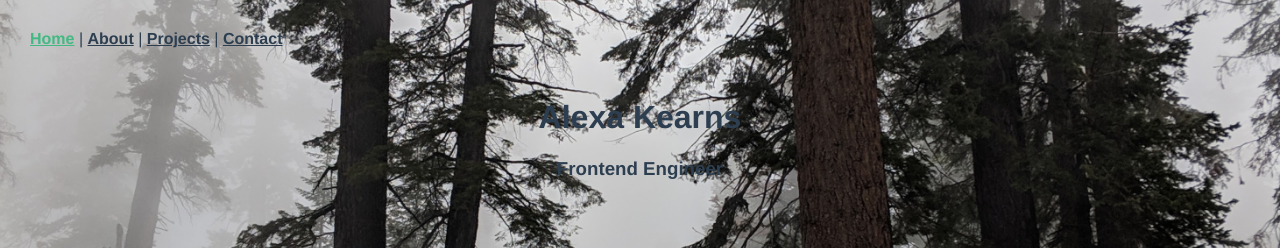
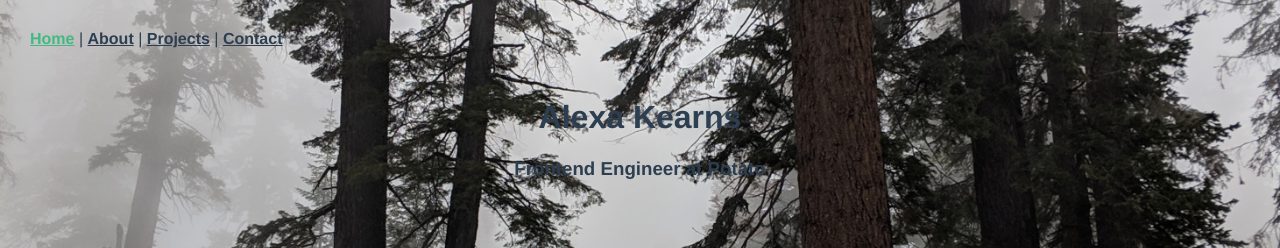
Before and after one commit to alexakearns/alexakearns.com, a Vue app: page / in a window 1280 px wide. Shown: the top 248 px of the page. Built offline with nearby package versions, Linux system fonts and the light colour scheme.

Commit message:
Linting and Update to jobtitle Intro

```diff
--- a/src/components/Social.vue
+++ b/src/components/Social.vue
@@ -1,14 +1,18 @@
 <template>
   <div class="social">
-    <h3 class="social__links"><a href="https://github.com/alexakearns">Github</a></h3>
-    <h3 class="social__links"><a href="https://www.linkedin.com/in/alexa-kearns/">LinkedIn</a></h3>
+    <h3 class="social__links">
+      <a href="https://github.com/alexakearns">Github</a>
+    </h3>
+    <h3 class="social__links">
+      <a href="https://www.linkedin.com/in/alexa-kearns/">LinkedIn</a>
+    </h3>
   </div>
 </template>
 
 <script>
 export default {
-
-}
+  name: "Social",
+};
 </script>
 
 <style>
@@ -16,16 +20,15 @@ export default {
   display: flex;
   justify-content: center;
 }
-
 .social__links {
-  background: #7BE0AA;
+  background: #7be0aa;
   border: 2px solid navy;
   border-radius: 10px;
   margin: 50px;
   padding: 20px;
 }
 .social__links:hover {
-  background: #FF99A3;
+  background: #ff99a3;
   border-radius: 50%;
 }
 </style>
--- a/src/views/Home.vue
+++ b/src/views/Home.vue
@@ -1,6 +1,6 @@
 <template>
   <div class="home">
-    <Intro my_name="Alexa Kearns" job_title="Frontend Engineer" />
+    <Intro my_name="Alexa Kearns" job_title="Frontend Engineer at Potato" />
   </div>
 </template>
 
```
